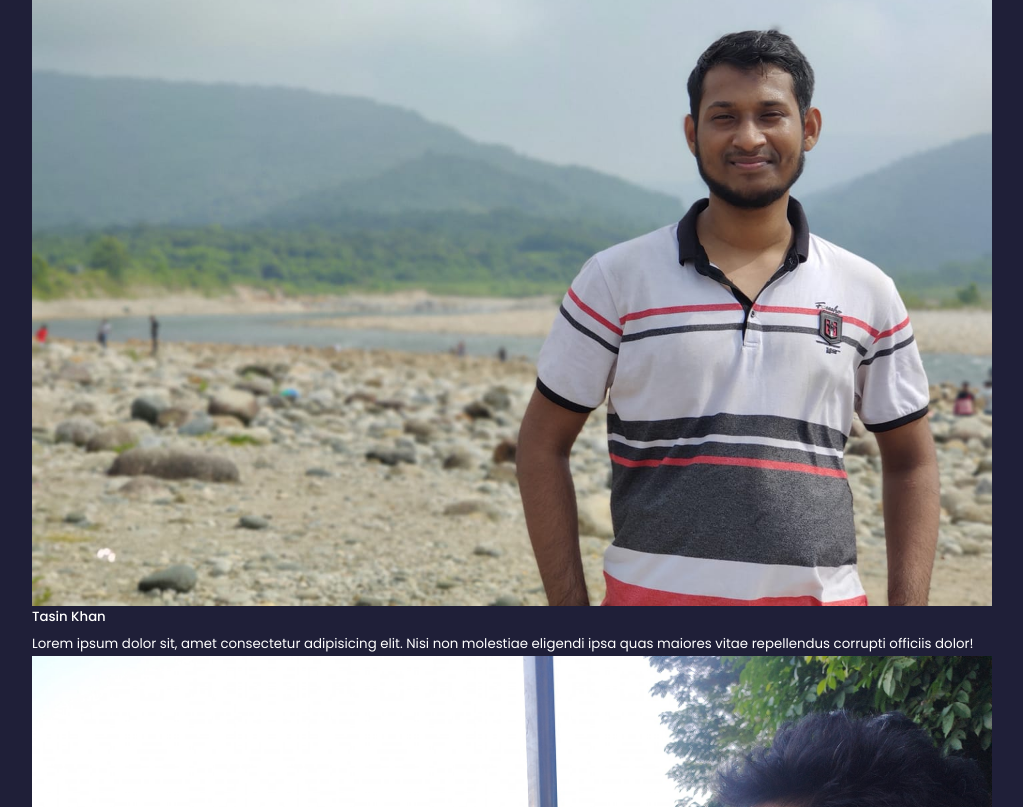
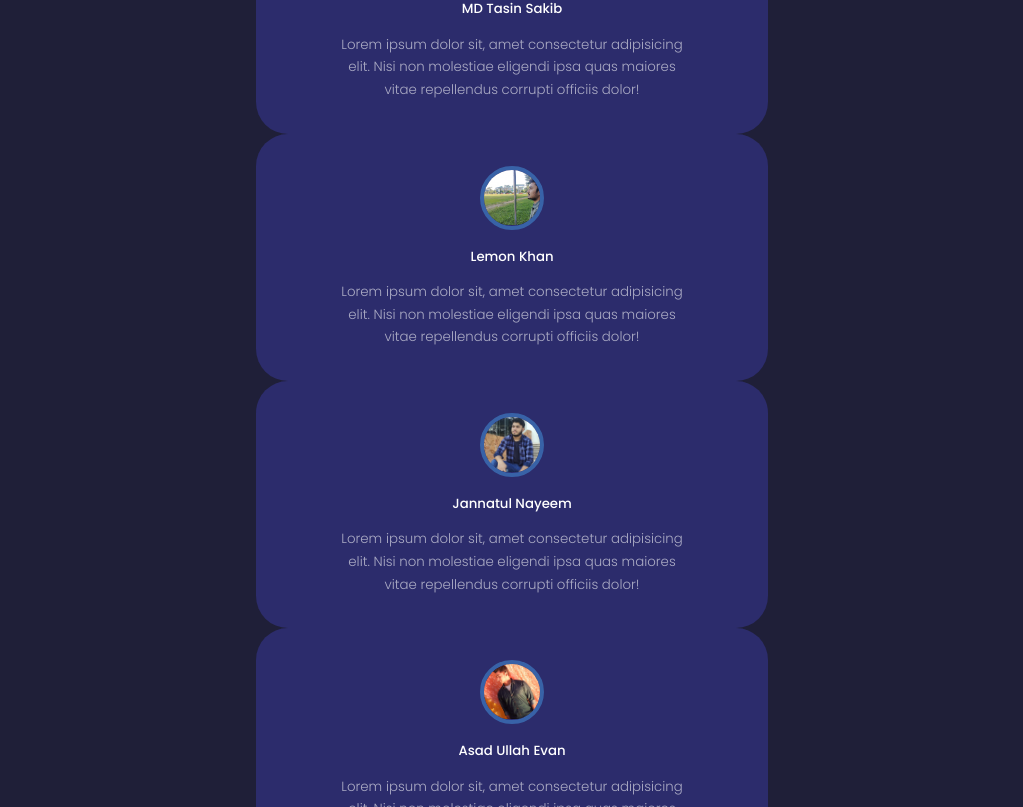
Before and after one commit to NahimBinRezaUdoy/My-Portfolio-React, a React (Create React App) app: page / in a window 1280 px wide. Shown: the part 4673-5480 px from the top of the page, without its empty margins (128-1151 px from the left). Built offline with nearby package versions, Linux system fonts and the light colour scheme.

Commit message:
Added Testimonial Styling

```diff
--- a/src/components/testimonial/Testmonial.jsx
+++ b/src/components/testimonial/Testmonial.jsx
@@ -16,41 +16,41 @@ const Testmonial = () => {
         <article className="testimonial">
           <div className="client__avatar">
             <img src={Tasin} alt="Avatar One" />
-            <h5 className='client__name'>Tasin Khan</h5>
+          </div>
+          <h5 className='client__name'>MD Tasin Sakib</h5>
           <small className='client__review'>
             Lorem ipsum dolor sit, amet consectetur adipisicing elit. Nisi non molestiae eligendi ipsa quas maiores vitae repellendus corrupti officiis dolor!
           </small>
-          </div>
         </article>
 
         <article className="testimonial">
           <div className="client__avatar">
             <img src={Lemon} alt="Avatar One" />
+          </div>
           <h5 className='client__name'>Lemon Khan</h5>
           <small className='client__review'>
             Lorem ipsum dolor sit, amet consectetur adipisicing elit. Nisi non molestiae eligendi ipsa quas maiores vitae repellendus corrupti officiis dolor!
           </small>
-          </div>
         </article>
 
         <article className="testimonial">
           <div className="client__avatar">
             <img src={Nayeem} alt="Avatar One" />
-            <h5 className='client__name'>Even Khan</h5>
+          </div>
+          <h5 className='client__name'>Jannatul Nayeem</h5>
           <small className='client__review'>
             Lorem ipsum dolor sit, amet consectetur adipisicing elit. Nisi non molestiae eligendi ipsa quas maiores vitae repellendus corrupti officiis dolor!
           </small>
-          </div>
         </article>
 
         <article className="testimonial">
           <div className="client__avatar">
             <img src={Evan} alt="Avatar One" />
-            <h5 className='client__name'>Nayeem Khan</h5>
+          </div>
+          <h5 className='client__name'>Asad Ullah Evan</h5>
           <small className='client__review'>
             Lorem ipsum dolor sit, amet consectetur adipisicing elit. Nisi non molestiae eligendi ipsa quas maiores vitae repellendus corrupti officiis dolor!
           </small>
-          </div>
         </article>
 
       </div>
--- a/src/components/testimonial/testmonial.css
+++ b/src/components/testimonial/testmonial.css
@@ -0,0 +1,50 @@
+.container.testimonial__container {
+  width: 40%;
+}
+
+.testimonial {
+  background: var(--color-bg-variant);
+  text-align: center;
+  padding: 2rem;
+  border-radius: 2rem;
+  user-select: none;
+}
+
+.client__avatar {
+  width: 4rem;
+  aspect-ratio: 1/1;
+  overflow: hidden;
+  border-radius: 50%;
+  margin: 0 auto 1rem;
+  border: 0.3rem solid var(--color-primary-variant);
+}
+
+.client__avatar img {
+  height: 55px;
+}
+
+.client__review {
+  color: var(--color-light);
+  font-weight: 300;
+  display: block;
+  width: 80%;
+  margin: 0.8rem auto 0;
+}
+
+/*==========Media Queries (Medium Devices)==============*/
+@media screen and (max-width: 1024px) {
+  .container.testimonial__container {
+    width: 60%;
+  }
+}
+
+/*==========Media Queries (Small Devices)==================*/
+@media screen and (max-width: 600px) {
+  .container.testimonial__container {
+    width: var(--container-width-sm);
+  }
+
+  .client__review {
+    width: var(--container-width-sm);
+  }
+}
```
Lines whose indentation alone changed are shown as unchanged.
